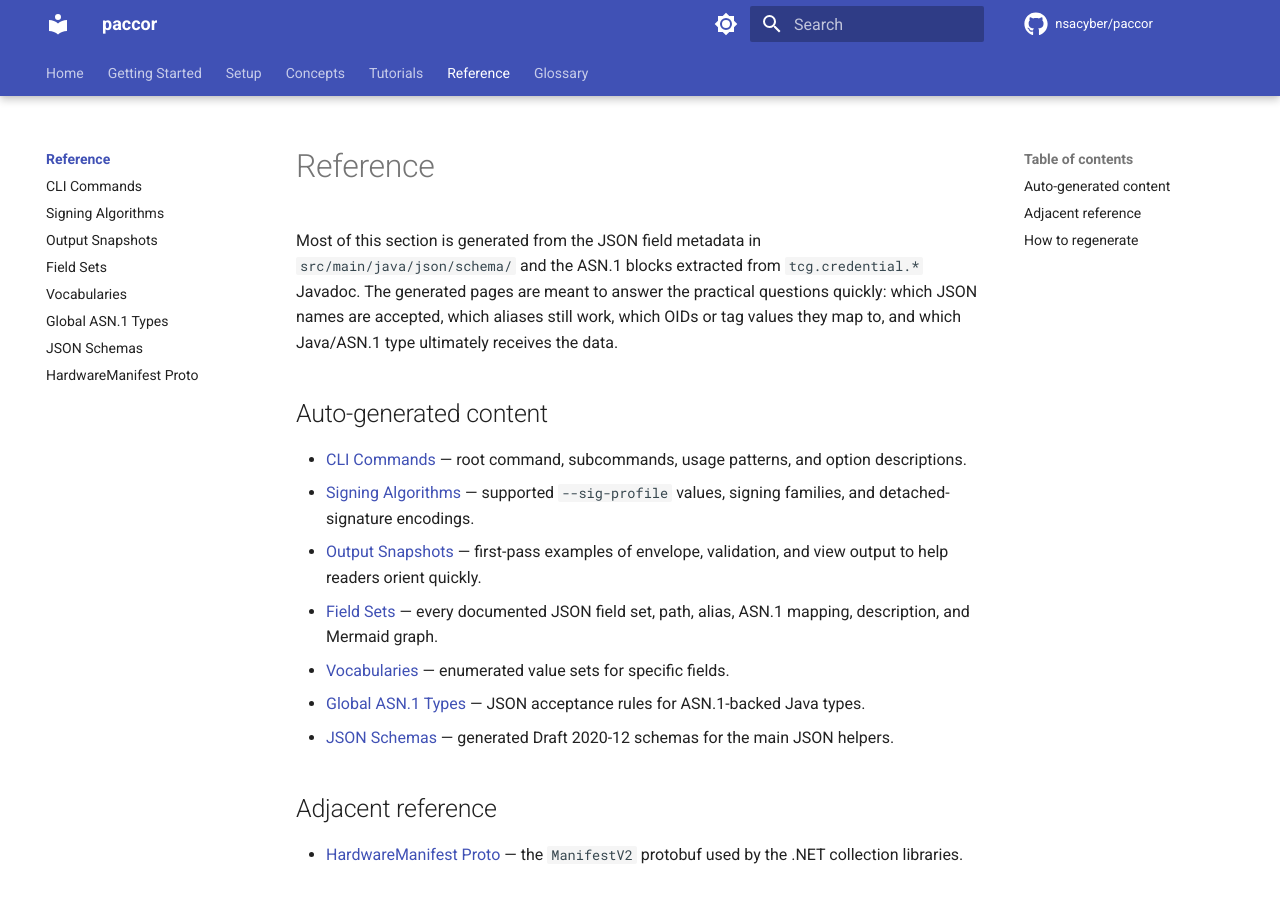
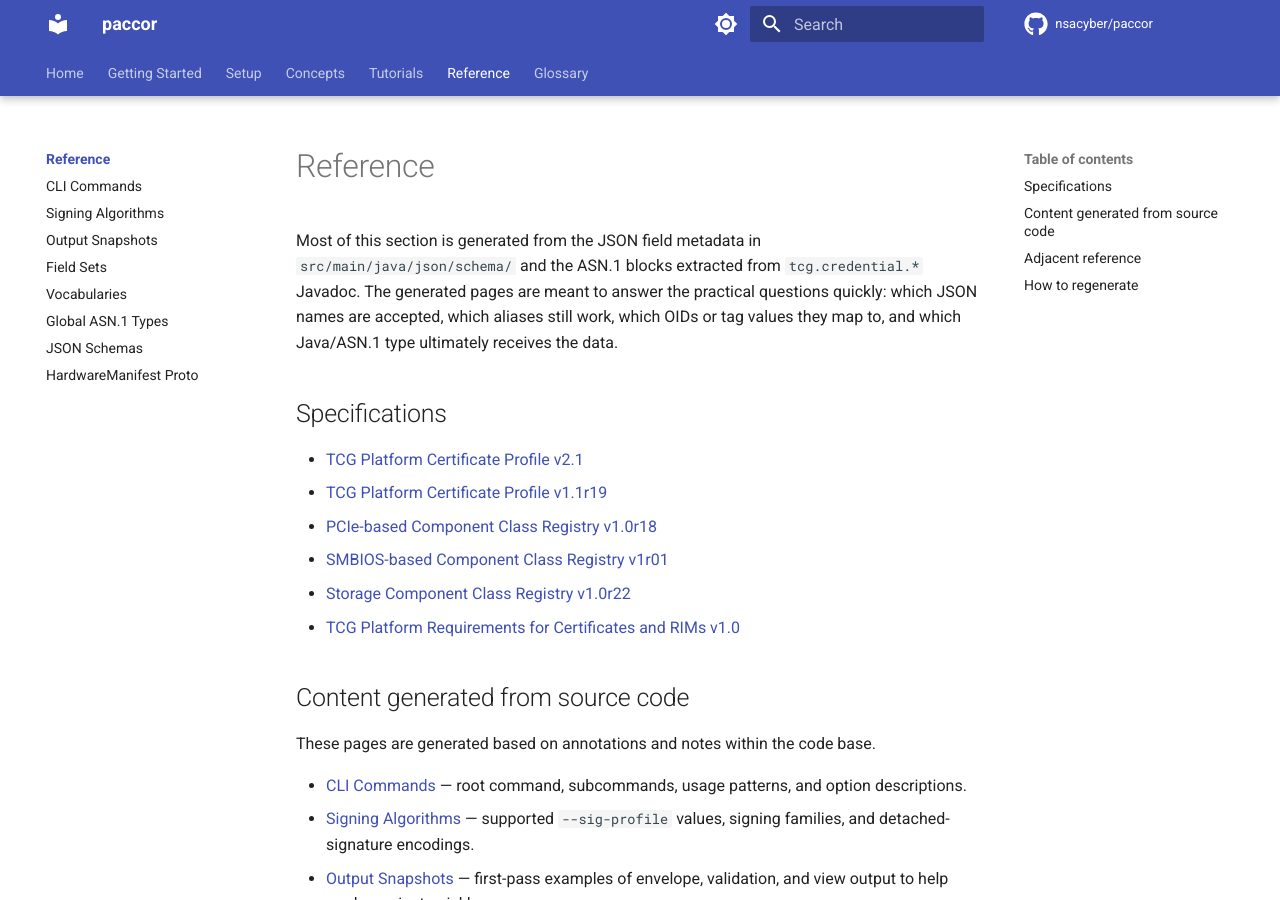
Before and after one commit to nsacyber/paccor, an MkDocs documentation site: the page built from docs/reference/index.md, in a window 1280 px wide and 900 px high. Built offline with MkDocs 1.6.1 and Material for MkDocs 9.7.7, drawn with Linux system fonts in a browser that asks for light colours; comment, search, counter and statistics services are not loaded.

Commit message:
Update index.md
Added specifications

```diff
--- a/docs/reference/index.md
+++ b/docs/reference/index.md
@@ -2,7 +2,18 @@
 
 Most of this section is generated from the JSON field metadata in `src/main/java/json/schema/` and the ASN.1 blocks extracted from `tcg.credential.*` Javadoc. The generated pages are meant to answer the practical questions quickly: which JSON names are accepted, which aliases still work, which OIDs or tag values they map to, and which Java/ASN.1 type ultimately receives the data.
 
-## Auto-generated content
+## Specifications
+
+- [TCG Platform Certificate Profile v2.1](https://trustedcomputinggroup.org/wp-content/uploads/TCG_Platform_Certificate_Profile_2.1_Pub_v2.pdf)
+- [TCG Platform Certificate Profile v1.1r19](https://trustedcomputinggroup.org/wp-content/uploads/IWG_Platform_Certificate_Profile_v1p1_r19_pub_fixed.pdf)
+- [PCIe-based Component Class Registry v1.0r18](https://trustedcomputinggroup.org/wp-content/uploads/TCG_PCIe_Component_Class_Registry_v1_r18_pub10272021.pdf)
+- [SMBIOS-based Component Class Registry v1r01](https://trustedcomputinggroup.org/wp-content/uploads/SMBIOS-Component-Class-Registry_v1.01_finalpublication.pdf)
+- [Storage Component Class Registry v1.0r22](https://trustedcomputinggroup.org/wp-content/uploads/Storage-Component-Class-Registry-Version-1.0-Revision-22_pub.pdf)
+- [TCG Platform Requirements for Certificates and RIMs v1.0](https://trustedcomputinggroup.org/wp-content/uploads/TCG-Platform-Requirements-for-Certificates-and-RIMs_v1.0_pub.pdf)
+
+## Content generated from source code
+
+These pages are generated based on annotations and notes within the code base.
 
 - [CLI Commands](cli-commands.md) — root command, subcommands, usage patterns, and option descriptions.
 - [Signing Algorithms](signing-algorithms.md) — supported `--sig-profile` values, signing families, and detached-signature encodings.
```
